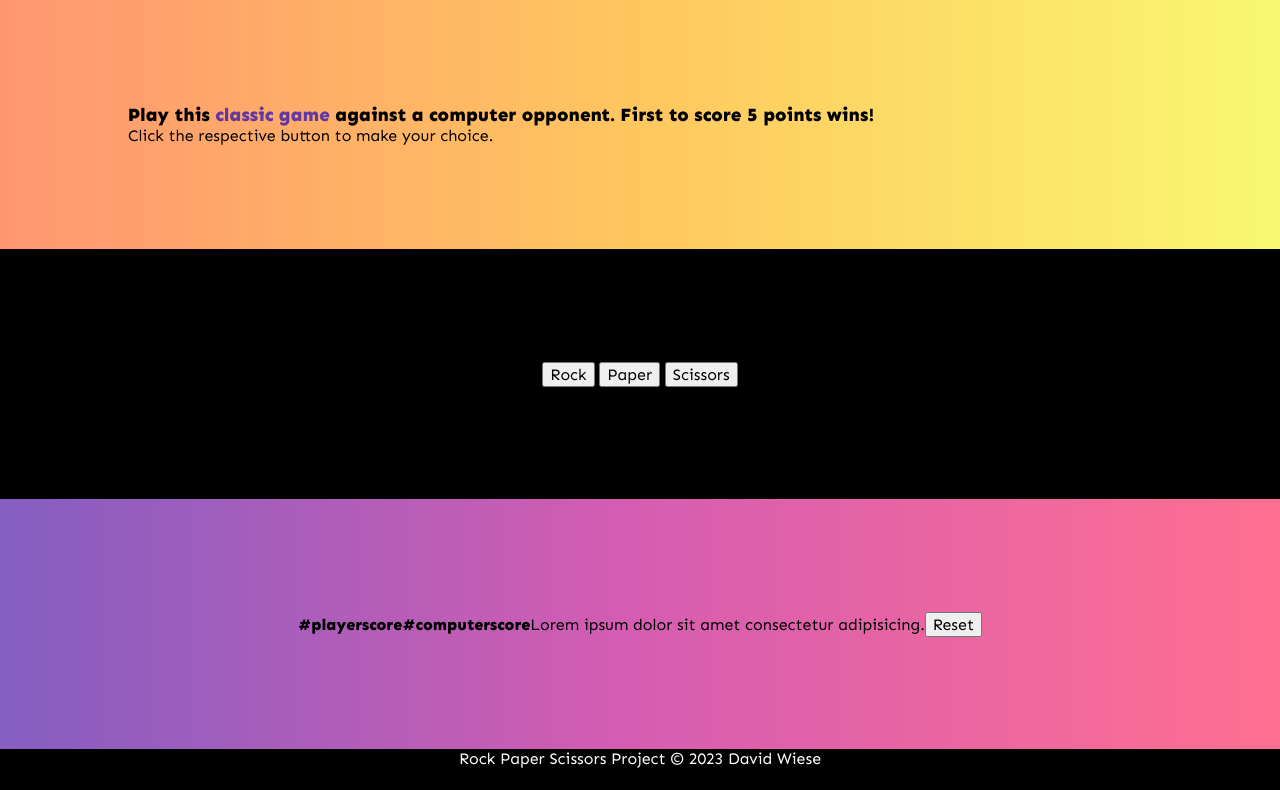
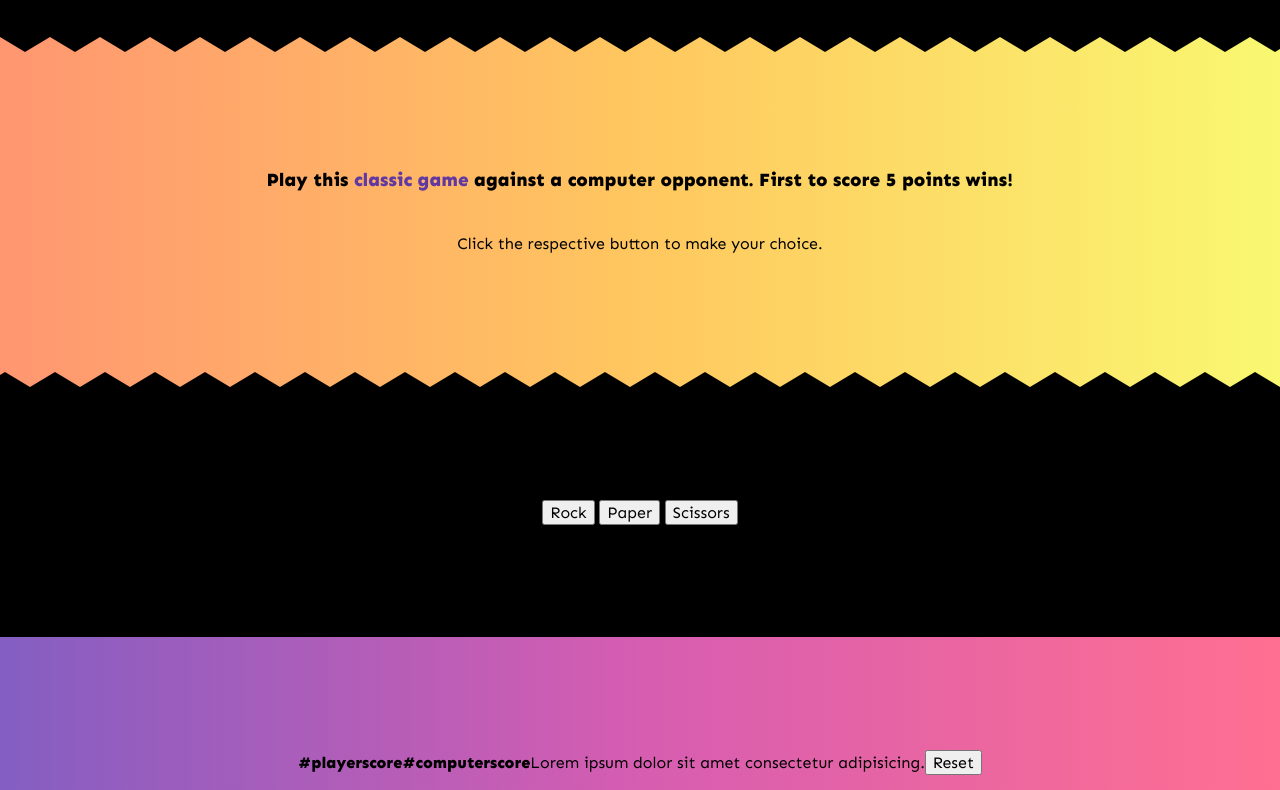
Before and after one commit to jtblanche/odin-rps, a plain HTML site: page index.html in a window 1280 px wide. Shown: the part 401-1191 px from the top of the page. Drawn offline with Linux system fonts and the light colour scheme.

Commit message:
Add spiky styling to rules section

```diff
--- a/style.css
+++ b/style.css
@@ -11,6 +11,7 @@
 }
 
 :root {
+  --body-bg: black;
   --gradient: linear-gradient(
     90deg,
     #845ec2,
@@ -25,7 +26,6 @@
 .page-container {
   position: relative;
   min-height: 100vh;
-  /* background-color: black; */
 }
 
 .content-wrap {
@@ -35,7 +35,7 @@
 body {
   font-family: "Sen", sans-serif;
   -webkit-font-smoothing: antialiased;
-  background-color: black;
+  background-color: var(--body-bg);
 }
 
 img,
@@ -65,12 +65,13 @@ h6 {
 }
 
 .hero-container {
-  background-color: black;
+  background-color: var(--body-bg);
   color: white;
   display: flex;
   justify-content: center;
   align-items: center;
   min-height: 400px;
+  padding: 1rem 0 3rem 0;
 }
 
 .hero {
@@ -102,15 +103,44 @@ h1 {
 }
 
 .rules-container {
+  --spike-width: 50px;
+  --spike-height: 15px;
+  --spike-color: var(--body-bg);
+
+  position: relative;
   display: flex;
   justify-content: center;
   align-items: center;
-  min-height: 250px;
+  min-height: 350px;
   background-image: linear-gradient(90deg, #ff9671, #ffc75f, #f9f871);
+}
+
+.rules-container::before,
+.rules-container::after {
+  content: "";
+  position: absolute;
+  width: 100%;
+  height: var(--spike-height);
+  background: var(--spike-color);
+  -webkit-mask-image: url("assets/triangle.svg");
+  -webkit-mask-size: var(--spike-width) var(--spike-height);
+  mask-image: url("assets/triangle.svg");
+  mask-size: var(--spike-width) var(--spike-height);
+}
+
+.rules-container::before {
+  top: 0;
+}
+
+.rules-container::after {
+  bottom: 0;
+  transform: rotate(0.5turn);
 }
 
 .rules {
   width: 80%;
+  text-align: center;
+  line-height: 4rem;
 }
 
 a:link {
@@ -128,7 +158,7 @@ a:hover {
 }
 
 .buttons-container {
-  background-color: black;
+  background-color: var(--body-bg);
   display: flex;
   justify-content: center;
   align-items: center;
@@ -171,7 +201,7 @@ a:hover {
   bottom: 0;
   width: 100%;
   height: 1.5rem;
-  background-color: black;
+  background-color: var(--body-bg);
 }
 
 .footer {
```
Also changed, not shown: assets/triangle.svg (added).
